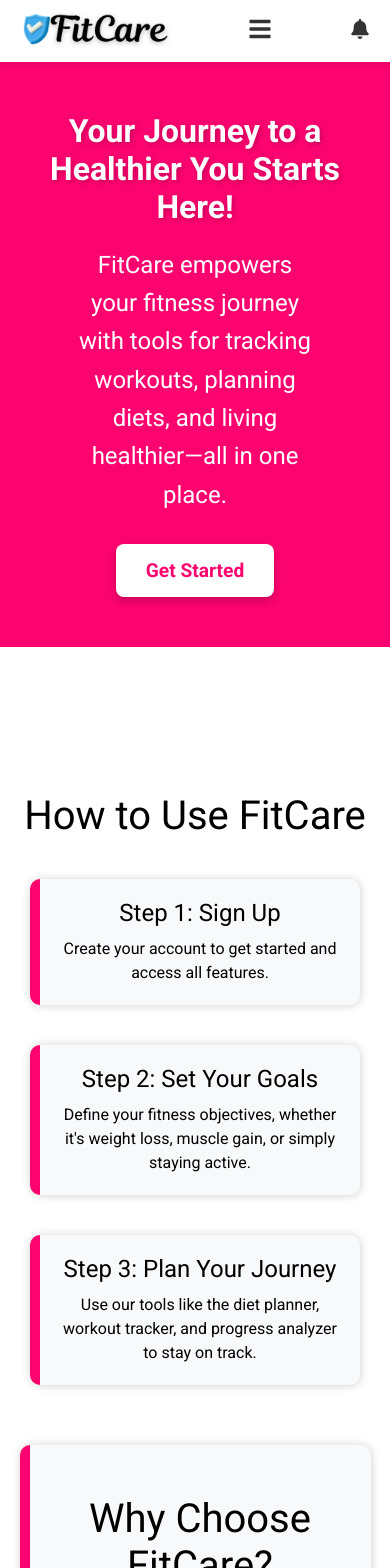
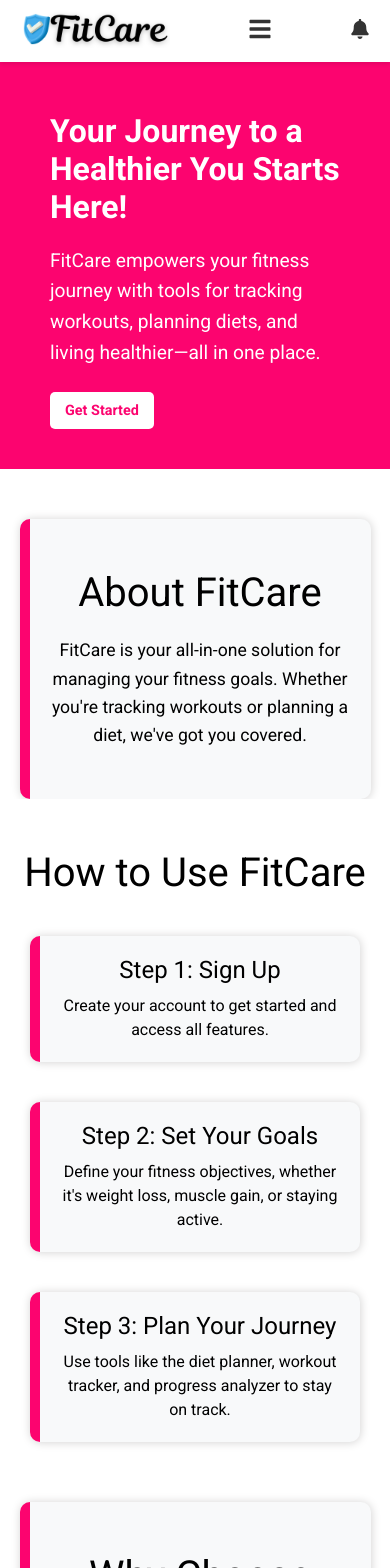
Before and after one commit to Kuldeepagrahari/Fitness-Planning-and-Tracking---FitCare, a React (Vite) app in the folder client/: page / in a window 390 px wide. Shown: the top 1568 px of the page. Built offline with nearby package versions, Linux system fonts and the light colour scheme.

Commit message:
ui improvements

```diff
--- a/client/src/pages/Home/Home.css
+++ b/client/src/pages/Home/Home.css
@@ -1,5 +1,3 @@
-
-
 .home {
   overflow-x: hidden;
   display: flex;
@@ -15,18 +13,22 @@
   align-items: center;
   background-color: var(--primary-color);
   color: white;
-    padding: 50px;
-
+  padding: 150px 50px;
   gap: 20px;
+  animation: fade-in 1.5s ease-out;
+  margin-bottom: 50px;
 }
 
 .header-content {
   flex: 1;
+  animation: slide-in-left 1s ease-out;
 }
 
 .header-content h1 {
   font-size: 3rem;
   margin-bottom: 20px;
+  font-weight: bold;
+  animation: fade-in 1.5s ease-in-out;
 }
 
 .header-content p {
@@ -40,8 +42,18 @@
   font-size: 1rem;
   border: none;
   border-radius: 5px;
+  background-color: white;
+  color: var(--primary-color);
   cursor: pointer;
   text-decoration: none;
+  transition: transform 0.3s ease, box-shadow 0.3s ease;
+  font-weight: bold;
+}
+
+.btn:hover {
+  transform: scale(1.05);
+  font-weight: bold;
+  box-shadow: 0px 4px 10px rgba(0, 0, 0, 0.3);
 }
 
 .primary-btn {
@@ -55,6 +67,7 @@
   display: flex;
   justify-content: center;
   align-items: center;
+  animation: zoom-in 2s ease-in-out;
 }
 
 .header-image {
@@ -73,71 +86,16 @@
       transform: translateY(0px);
   }
 }
+
 .head {
   width: 100%;
   display: flex;
   align-items: center;
   justify-content: center;
   position: relative;
+  animation: fade-in-up 1.5s ease-out;
 }
 
-  .header {
-    /* height: 80%; */
-    width: 100%;
-    background-color: var(--primary-color);
-    margin-bottom: 10px;
-    padding: 150px 40px;
-    color: white;
-    text-align: center;
-    display: flex;
-    flex-direction: column;
-    align-items: center;
-    justify-content: center;
-    position: relative;
-  }
-
-  .header h1 {
-    font-size: 4rem;
-    margin-bottom: 20px;
-    font-weight: bold;
-    text-shadow: 2px 2px 5px rgba(0, 0, 0, 0.2);
-  }
-
-  .header p {
-    font-size: 1.5rem;
-    margin-bottom: 30px;
-    max-width: 70%;
-    line-height: 1.6;
-  }
-
-  .get-started {
-    padding: 15px 30px;
-    background-color: white;
-    color: var(--primary-color);
-    font-size: 1.2rem;
-    font-weight: bold;
-    border-radius: 8px;
-    text-decoration: none;
-    box-shadow: 0 4px 8px rgba(0, 0, 0, 0.2);
-    transition: all 0.3s ease;
-  }
-
-  .get-started:hover {
-    background-color: rgba(255, 255, 255, 0.9);
-    transform: translateY(-2px);
-    box-shadow: 0 6px 12px rgba(0, 0, 0, 0.3);
-  }
-  @media screen and (max-width: 768px){
-    .header{
-      padding: 50px 20px;
-    }
-    .header h1{
-      font-size: 2rem;
-    }
-    .get-started{
-      background-color: white;
-    }
-  }
 /* About Section */
 .about-section {
   width: 90%;
@@ -147,12 +105,14 @@
   border-left: 10px solid var(--primary-color);
   border-radius: 10px;
   box-shadow: 0.5px 0.5px 10px rgb(211, 210, 210);
+  animation: slide-in-right 1s ease-in-out;
 }
 
 .about-section h2 {
   font-size: 2.5rem;
   color: black;
   margin-bottom: 20px;
+  animation: fade-in 1s ease-in-out;
 }
 
 .about-section p {
@@ -167,12 +127,14 @@
   padding: 50px 20px;
   background-color: white;
   text-align: center;
+  animation: fade-in-up 1.5s ease-in-out;
 }
 
 .how-it-works h2 {
   font-size: 2.5rem;
   color: black;
   margin-bottom: 30px;
+  animation: fade-in 1.5s ease-in;
 }
 
 .steps {
@@ -183,6 +145,7 @@
 }
 
 .step {
+  width: 90%;
   background: #f8f9fa;
   padding: 20px;
   border-radius: 10px;
@@ -191,12 +154,14 @@
   min-width: 250px;
   border-left: 10px solid var(--primary-color);
   box-shadow: 0.5px 0.5px 10px rgb(211, 210, 210);
+  animation: fade-in-up 1s ease-out;
 }
 
 .step h3 {
   font-size: 1.5rem;
   color: black;
   margin-bottom: 10px;
+  animation: fade-in-right 1s ease-in;
 }
 
 .step p {
@@ -206,6 +171,7 @@
 
 /* Benefits Section */
 .benefits-section {
+  width: 90%;
   padding: 50px 20px;
   background-color: #f8f9fa;
   text-align: center;
@@ -213,6 +179,7 @@
   border-radius: 10px;
   margin-bottom: 50px;
   box-shadow: 0.5px 0.5px 10px rgb(211, 210, 210);
+  animation: zoom-in 1.5s ease-in-out;
 }
 
 .benefits-section h2 {
@@ -227,6 +194,7 @@
   max-width: 700px;
   margin: 0 auto;
   text-align: left;
+  animation: fade-in-up 1.5s ease-out;
 }
 
 .benefits-section li {
@@ -235,54 +203,76 @@
   margin-bottom: 10px;
   padding-left: 20px;
   position: relative;
+  animation: fade-in-right 1s ease-in-out;
 }
 
-  .benefits-section li:before {
-    content: "✔";
-    color: var(--primary-color);
-    position: absolute;
-    left: 0;
-    font-size: 1.2rem;
+/* Keyframes for Animations */
+@keyframes fade-in {
+  0% {
+      opacity: 0;
+  }
+  100% {
+      opacity: 1;
+  }
 }
 
-  /* Mobile View */
-  @media (max-width: 768px) {
-    .home-header {
-      flex-direction: column;
-      text-align: center;
-      padding: 20px;
+@keyframes fade-in-up {
+  0% {
+      opacity: 0;
+      transform: translateY(30px);
+  }
+  100% {
+      opacity: 1;
+      transform: translateY(0);
+  }
 }
 
-    .header-animation {
-      margin-top: 20px;
+@keyframes fade-in-right {
+  0% {
+      opacity: 0;
+      transform: translateX(-30px);
+  }
+  100% {
+      opacity: 1;
+      transform: translateX(0);
+  }
 }
 
-    .steps {
-      flex-direction: column;
+@keyframes slide-in-left {
+  0% {
+      transform: translateX(-100%);
   }
-    .benefits-section{
-        width: 90%;
-    }
-    .head{
-        /* height:40vh; */
-        margin-bottom: 10vh;
-        /* .get-started{
-            height:20px;
-            top:27vh;
-            background-color: var(--primary-color);
-            display: flex;
-            align-items: center;
-            justify-content: center;
-            color:white;
-            font-weight: bold;
-            border-radius: 20px;
-
-        } */
-        .get-started:hover{
-            transform: scale(1.05);
-        }
-        img{
-            width: 95%;
+  100% {
+      transform: translateX(0);
   }
 }
+
+@keyframes slide-in-right {
+  0% {
+      transform: translateX(100%);
   }
+  100% {
+      transform: translateX(0);
+  }
+}
+
+@keyframes zoom-in {
+  0% {
+      transform: scale(0.8);
+      opacity: 0;
+  }
+  100% {
+      transform: scale(1);
+      opacity: 1;
+  }
+}
+@media screen and (max-width: 768px) {
+
+  .home-header{
+    padding: 50px 50px;
+  }
+  .header-content h1 {
+    font-size: 2rem;
+    font-weight: bold;
+  }
+}
--- a/client/src/pages/Home/Home.jsx
+++ b/client/src/pages/Home/Home.jsx
@@ -5,21 +5,28 @@ const Home = () => {
   return (
     <div className="home">
       {/* Header Section */}
-      <div className="head">
-  <div className="header">
-    <h1>Your Journey to a Healthier You Starts Here!</h1>
-    <p>
-    FitCare empowers your fitness journey with tools for tracking workouts, planning diets, and living healthier—all in one place.
-        </p>
-    <a href="/sign-up" className="get-started">Get Started</a>
-  </div>
-
-
-</div>
-
+      <div className="home-header">
+        <div className="header-content">
+          <h1>Your Journey to a Healthier You Starts Here!</h1>
+          <p>
+            FitCare empowers your fitness journey with tools for tracking
+            workouts, planning diets, and living healthier—all in one place.
+          </p>
+          <a href="/sign-up" className="btn">
+            Get Started
+          </a>
+        </div>
+      </div>
 
       {/* About Section */}
-
+      <section className="about-section">
+        <h2>About FitCare</h2>
+        <p>
+          FitCare is your all-in-one solution for managing your fitness goals.
+          Whether you're tracking workouts or planning a diet, we've got you
+          covered.
+        </p>
+      </section>
 
       {/* How It Works Section */}
       <section className="how-it-works">
@@ -33,13 +40,13 @@ const Home = () => {
             <h3>Step 2: Set Your Goals</h3>
             <p>
               Define your fitness objectives, whether it's weight loss, muscle
-              gain, or simply staying active.
+              gain, or staying active.
             </p>
           </div>
           <div className="step">
             <h3>Step 3: Plan Your Journey</h3>
             <p>
-              Use our tools like the diet planner, workout tracker, and progress
+              Use tools like the diet planner, workout tracker, and progress
               analyzer to stay on track.
             </p>
           </div>
@@ -50,15 +57,9 @@ const Home = () => {
       <section className="benefits-section">
         <h2>Why Choose FitCare?</h2>
         <ul>
-          <li>
-            Personalized tools to meet your health and fitness needs.
-          </li>
-          <li>
-            Easy-to-use interface with all-in-one fitness management.
-          </li>
-          <li>
-            Regular insights and analytics to monitor your progress.
-          </li>
+          <li>Personalized tools to meet your health and fitness needs.</li>
+          <li>Easy-to-use interface with all-in-one fitness management.</li>
+          <li>Regular insights and analytics to monitor your progress.</li>
         </ul>
       </section>
     </div>
--- a/client/src/pages/Profile/Profile.css
+++ b/client/src/pages/Profile/Profile.css
@@ -19,7 +19,7 @@
 .profile-form{
     border-radius: var(--border-radius);
     padding: 50px;
-    /* background-color: #f7f6f3; */
+    /* background-color: var(--primary-color); */
     border-left: 10px solid var(--primary-color);
     box-shadow: 1px 1px 10px rgb(209, 207, 207);
     margin-bottom: 50px;
--- a/client/src/pages/Profile/Profile.jsx
+++ b/client/src/pages/Profile/Profile.jsx
@@ -39,7 +39,7 @@ const Profile = () => {
       <div className="profile-header">
 
         <h1 style={{fontSize:"60px", marginBottom:"20px", textShadow:"1px 1px 10px rgb(200, 200, 200)"}}>Profile</h1>
-        <p style={{fontSize:"25px", fontWeight:"bold"}}>Provide the required details to customize your diet and workout plan.</p>
+        <p style={{fontSize:"25px"}}>Provide the required details to customize your diet and workout plan.</p>
       </div>
       <form onSubmit={handleSubmit} className="profile-form">
         {/* Weight, Height, and Age */}
```
Lines whose indentation alone changed are shown as unchanged.
